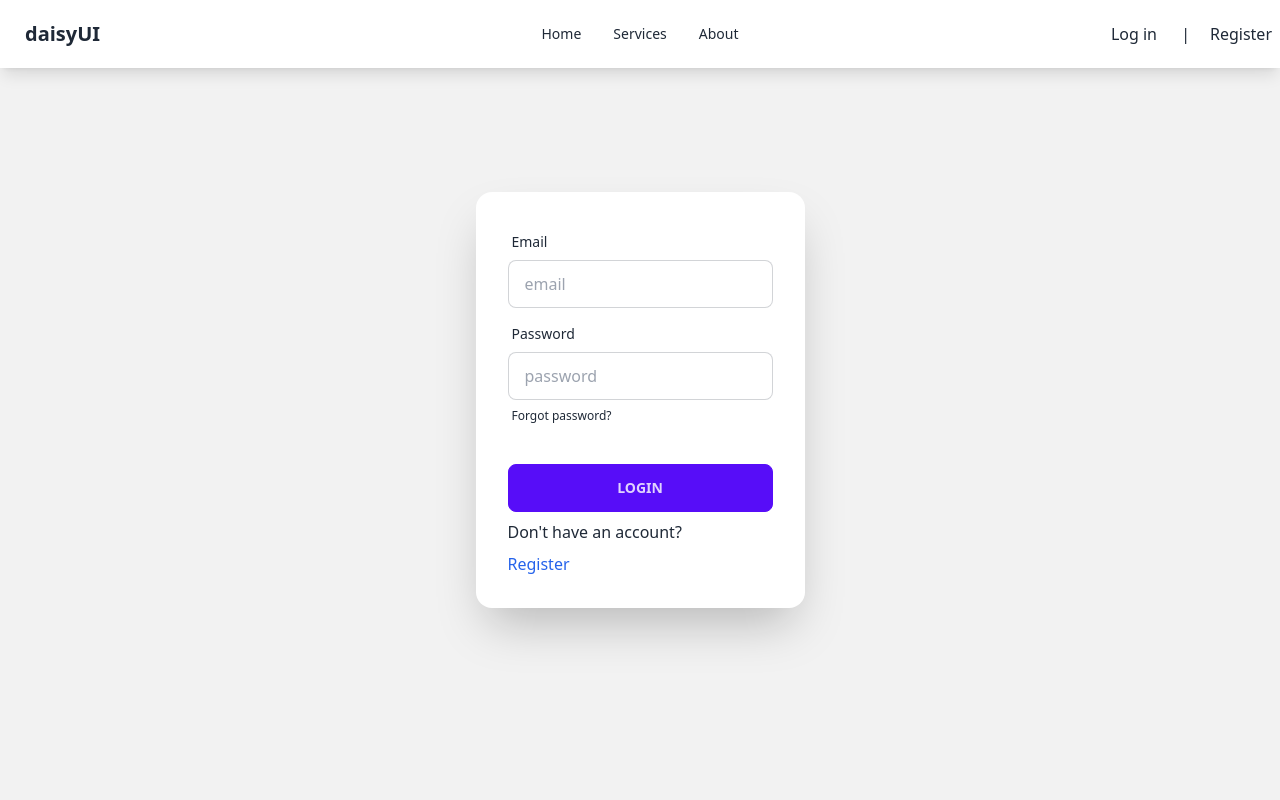
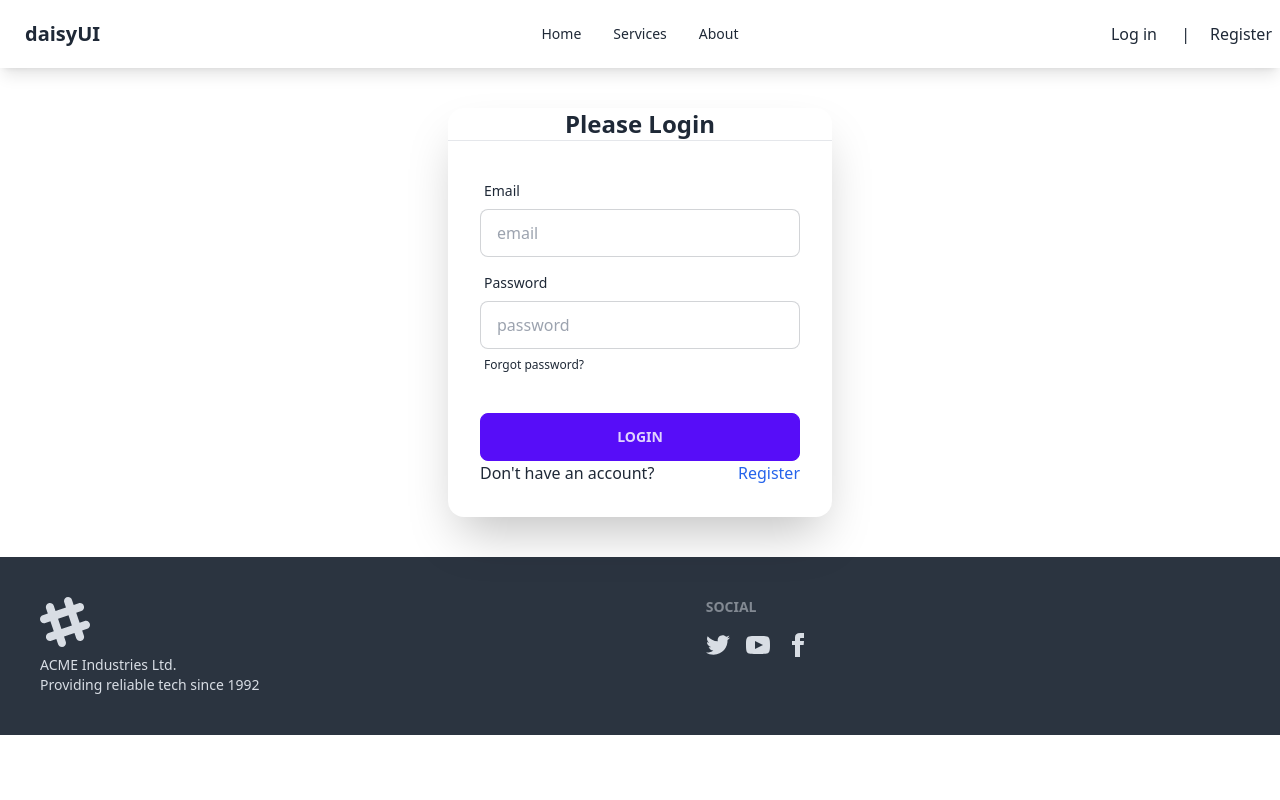
Before and after one commit to mdmonir-hossain/event-management, a React (Vite) app: page /login in a window 1280 px wide. Shown: the top 800 px of the page. Built offline with nearby package versions, Linux system fonts and the light colour scheme; no server answers.

Commit message:
password velidation

```diff
--- a/src/Components/Header/Navbar/Navbar.jsx
+++ b/src/Components/Header/Navbar/Navbar.jsx
@@ -16,7 +16,7 @@ const Navbar = () => {
   console.log(user);
   return (
     <div>
-      <div className="navbar shadow-lg bg-base-100 fixed top-0  z-30">
+      <div className="navbar shadow-lg bg-base-100 ">
         <div className="navbar-start">
           <div className="dropdown">
             <label tabIndex={0} className="btn btn-ghost lg:hidden">
--- a/src/Components/Home/Home.jsx
+++ b/src/Components/Home/Home.jsx
@@ -3,6 +3,7 @@ import { AuthContext } from '../../Firebase/Provider/AuthProvider';
 import { useLoaderData } from 'react-router-dom';
 import EventServices from '../EventServices/EventServices';
 import Banner from '../Header/Banner/Banner';
+import OurClients from '../OurClients/OurClients';
 
 const Home = () => {
     const eventData = useLoaderData();
@@ -19,6 +20,7 @@ const Home = () => {
             <EventServices key={event.id} event={event}></EventServices>
           ))}
         </div>
+        <OurClients></OurClients>
       </div>
     );
 };
--- a/src/Components/Login/Login.jsx
+++ b/src/Components/Login/Login.jsx
@@ -28,10 +28,9 @@ const Login = () => {
   return (
     <div>
       <ToastContainer></ToastContainer>
-      <div className="hero min-h-screen bg-base-200">
-        <div className="hero-content flex-col lg:flex-row-reverse">
-
-          <div className="card flex-shrink-0 w-full max-w-sm shadow-2xl bg-base-100">
+      <div className="card flex-shrink-0 w-full max-w-sm shadow-2xl bg-base-100 mx-auto mt-10 mb-10">
+        <h1 className="text-center font-bold text-2xl">Please Login</h1>
+        <hr />
         <form onSubmit={handleLogin} className="card-body">
           <div className="form-control">
             <label className="label">
@@ -64,15 +63,15 @@ const Login = () => {
           </div>
           <div className="form-control mt-6">
             <button className="btn btn-primary">Login</button>
-              </div>
+            <div className="flex">
               <p>Don't have an account?</p>
               <Link to="/register" className="text-blue-600">
                 Register
               </Link>
+            </div>
+          </div>
         </form>
         {user && <Navigate to="/" replace={true} />}
-          </div>
-        </div>
       </div>
     </div>
   );
--- /dev/null
+++ b/src/Components/OurClients/OurClients.jsx
@@ -0,0 +1,11 @@
+
+
+const OurClients = () => {
+    return (
+        <div>
+            our
+        </div>
+    );
+};
+
+export default OurClients;
--- a/src/Components/Register/Register.jsx
+++ b/src/Components/Register/Register.jsx
@@ -16,6 +16,14 @@ const Register = () => {
     const image = formValue.get("image");
     const email = formValue.get("email");
     const password = formValue.get("password");
+
+     if (!/^(?=.*[A-Z])(?=.*[\W_]).{6,}$/.test(password)) {
+      toast(
+        "Minimum six characters, at least one capital letter and one special character"
+      );
+      return;
+    }
+    setError('');
       register(email, password)
         .then((result) => {
           console.log(result.user);
@@ -36,7 +44,8 @@ const Register = () => {
   return (
     <div>
       <ToastContainer></ToastContainer>
-      <div className="w-full lg:w-1/2 mx-auto shadow-lg mt-6 ">
+      <div className="card flex-shrink-0 w-full max-w-sm shadow-2xl bg-base-100 mx-auto mt-10">
+        <h1 className="text-center font-bold text-2xl">Please Register</h1>
         <form onSubmit={handleRegister} className="card-body">
           <div className="form-control">
             <label className="label">
@@ -88,11 +97,13 @@ const Register = () => {
           </div>
           <div className="form-control mt-6">
             <button className="btn btn-primary">Register</button>
-          </div>
+            <div className="flex">
               <p>Already Have an Account?</p>
               <Link to="/login" className="text-blue-600">
                 Log in
               </Link>
+            </div>
+          </div>
         </form>
       </div>
     </div>
--- a/src/Layout/MainLayout.jsx
+++ b/src/Layout/MainLayout.jsx
@@ -1,6 +1,7 @@
 import { Outlet } from "react-router-dom";
 import Header from "../Components/Header/Header";
 import Footer from "../Components/Footer/Footer";
+import OurClients from "../Components/OurClients/OurClients";
 
 
 const MainLayout = () => {
@@ -8,6 +9,7 @@ const MainLayout = () => {
         <div>
             <Header></Header>
             <Outlet></Outlet>
+
             <Footer></Footer>
         </div>
     );
```
Lines whose indentation alone changed are shown as unchanged.
